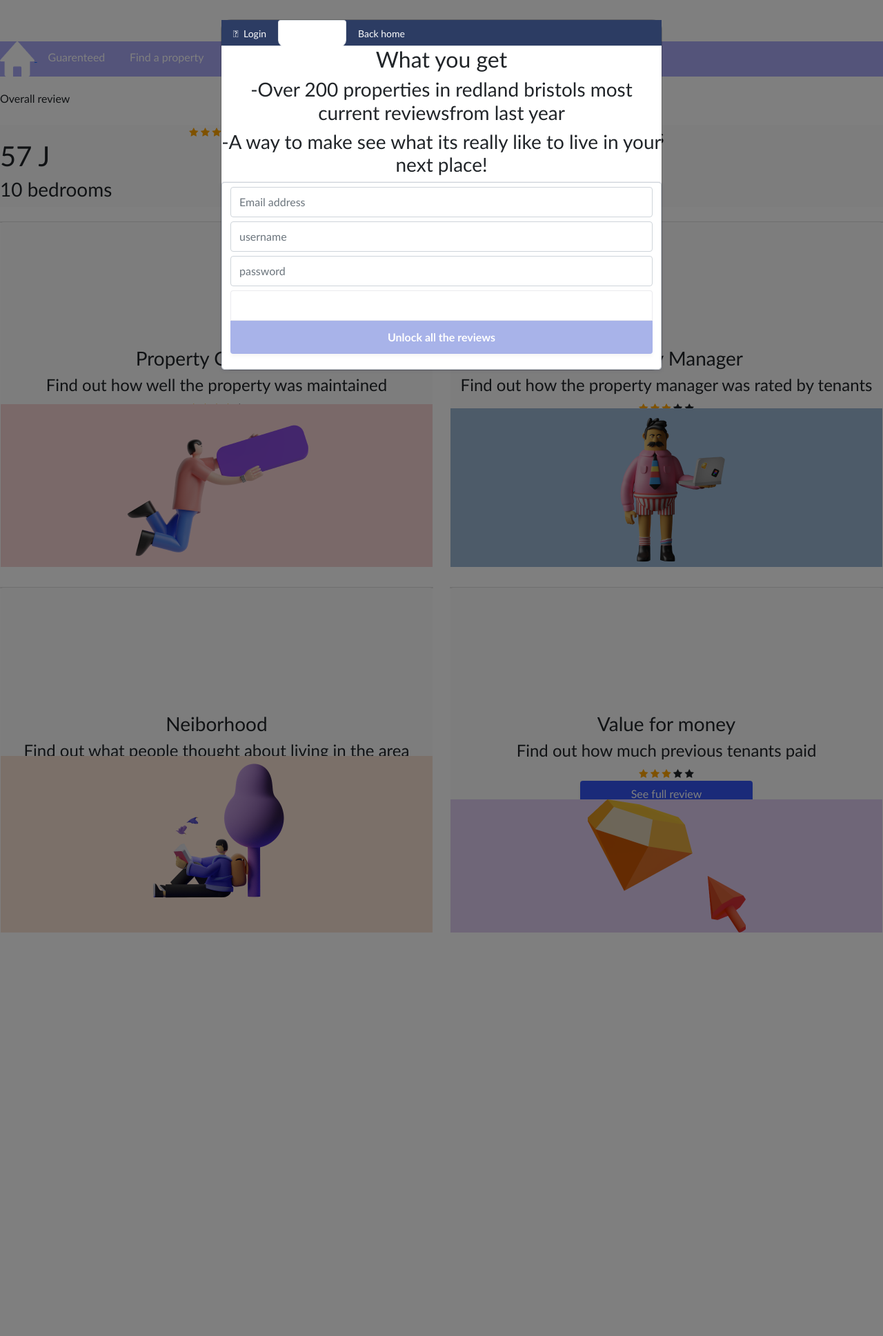
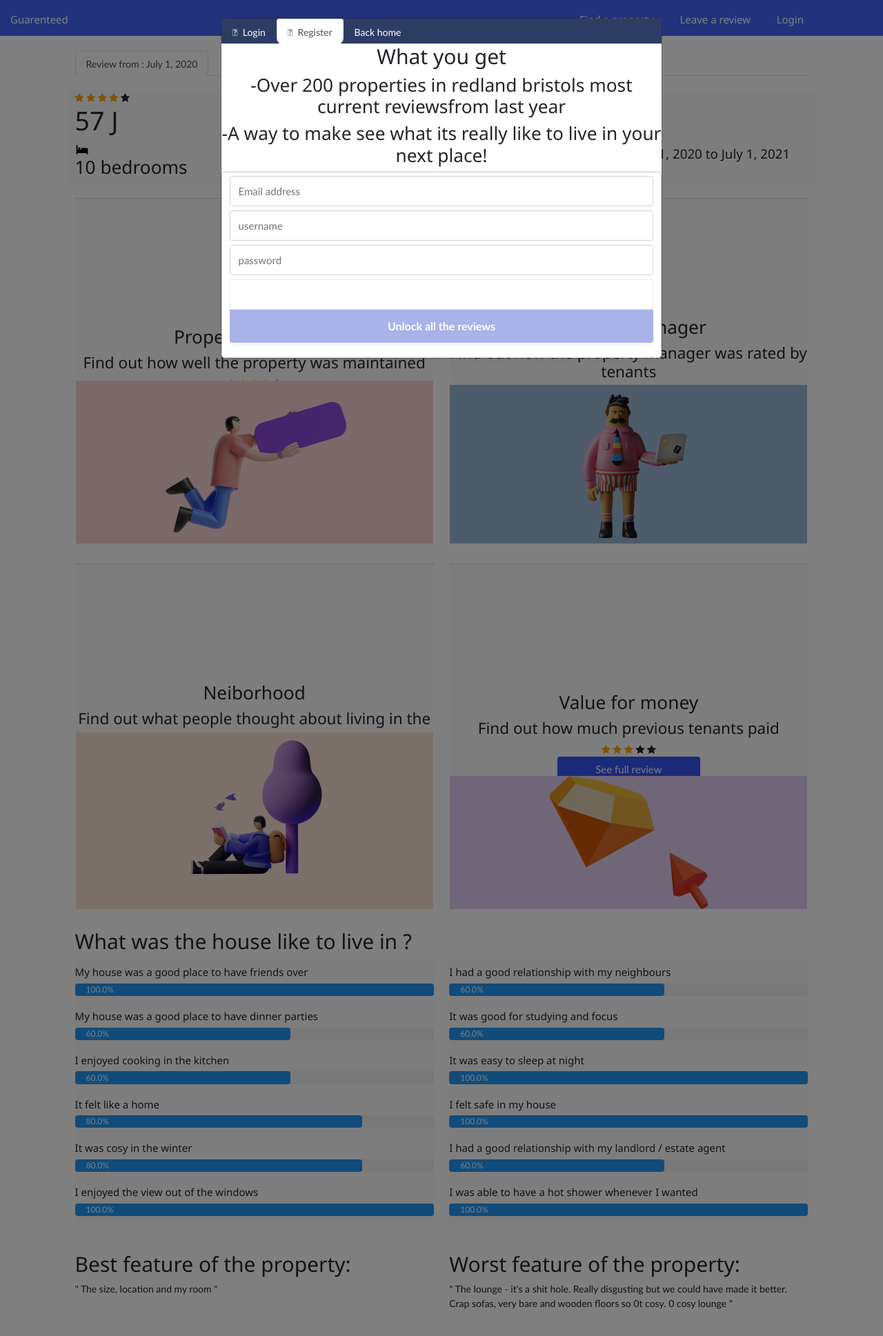
Before and after one commit to ozkilim/gauRENTeedV2, a Django app: page /beta/reasult/5172f942-b13c-460b-9267-166099044251/ in a window 1280 px wide. Shown: the top 1937 px of the page at 69% size. Run offline with Django 3.2, Linux system fonts and the light colour scheme; data comes from the database, SQL or seed files in the repository; both versions use the stored data as it was after the commit; some libraries are stand-ins or nearby versions.

Commit message:
stylesProduct

```diff
--- a/beta/static/css/sharedStyles.css
+++ b/beta/static/css/sharedStyles.css
@@ -24,21 +24,21 @@ body {
 
 .topnav {
   overflow: hidden;
-  /* color: black !important; */
-  background-color: #a8a8f5 !important;
+  background-color: #4464f6;
+  font-size: 30px;
 }
 .nav-item {
   display: inline-block;
-  color: white !important;
+  color: white;
 }
 .nav-link {
-  color: white !important;
+  color: white;
   border-radius: 10px;
 }
 
 .nav-link:hover {
   background-color: #2c3c63;
-  color: white !important;
+  color: white;
 }
 
 .logo {
@@ -60,8 +60,10 @@ body {
   border-radius: 20px;
 }
 
-.usernameInput {
+.floatRight {
+  float: right;
+  padding-right: 100px;
 }
-
-.passwordInput {
+#gaurenteedWord {
+  /* font-size: 30px; */
 }
--- a/beta/templatetags/myfilters.py
+++ b/beta/templatetags/myfilters.py
@@ -17,3 +17,11 @@ def times(number):
         return None
     else:
         return range(5 - int(number))
+
+
+@register.filter(name='percent')
+def times(number):
+    if number == None:
+        return None
+    else:
+        return (number/5)*100
--- a/templates/base.html
+++ b/templates/base.html
@@ -1,58 +1,75 @@
 {% load static %}
 <!DOCTYPE html>
 <html>
-
   <head>
     <!-- <link rel="stylesheet" type="text/css" href="{% static 'css/search.css' %}"> -->
     <title>search</title>
-    <meta charset="utf-8">
-    <link rel="stylesheet" href="https://maxcdn.bootstrapcdn.com/bootstrap/4.0.0/css/bootstrap.min.css"
-        integrity="sha384-Gn5384xqQ1aoWXA+058RXPxPg6fy4IWvTNh0E263XmFcJlSAwiGgFAW/dAiS6JXm" crossorigin="anonymous">
-    <script src="https://code.jquery.com/jquery-3.2.1.slim.min.js"
+    <meta charset="utf-8" />
+    <link
+      rel="stylesheet"
+      href="https://maxcdn.bootstrapcdn.com/bootstrap/4.0.0/css/bootstrap.min.css"
+      integrity="sha384-Gn5384xqQ1aoWXA+058RXPxPg6fy4IWvTNh0E263XmFcJlSAwiGgFAW/dAiS6JXm"
+      crossorigin="anonymous"
+    />
+    <script
+      src="https://code.jquery.com/jquery-3.2.1.slim.min.js"
       integrity="sha384-KJ3o2DKtIkvYIK3UENzmM7KCkRr/rE9/Qpg6aAZGJwFDMVNA/GpGFF93hXpG5KkN"
-        crossorigin="anonymous"></script>
-    <script src="https://cdnjs.cloudflare.com/ajax/libs/popper.js/1.12.9/umd/popper.min.js"
+      crossorigin="anonymous"
+    ></script>
+    <script
+      src="https://cdnjs.cloudflare.com/ajax/libs/popper.js/1.12.9/umd/popper.min.js"
       integrity="sha384-ApNbgh9B+Y1QKtv3Rn7W3mgPxhU9K/ScQsAP7hUibX39j7fakFPskvXusvfa0b4Q"
-        crossorigin="anonymous"></script>
-    <script src="https://maxcdn.bootstrapcdn.com/bootstrap/4.0.0/js/bootstrap.min.js"
+      crossorigin="anonymous"
+    ></script>
+    <script
+      src="https://maxcdn.bootstrapcdn.com/bootstrap/4.0.0/js/bootstrap.min.js"
       integrity="sha384-JZR6Spejh4U02d8jOt6vLEHfe/JQGiRRSQQxSfFWpi1MquVdAyjUar5+76PVCmYl"
-        crossorigin="anonymous"></script>
+      crossorigin="anonymous"
+    ></script>
 
-    {% block styles %}
-    {% endblock %}
+    {% block styles %} {% endblock %}
     <script type="text/javascript">
-        $axure.utils.getTransparentGifPath = function () { return 'resources/images/transparent.gif'; };
-        $axure.utils.getOtherPath = function () { return 'resources/Other.html'; };
-        $axure.utils.getReloadPath = function () { return 'resources/reload.html'; };
+      $axure.utils.getTransparentGifPath = function () {
+        return "resources/images/transparent.gif";
+      };
+      $axure.utils.getOtherPath = function () {
+        return "resources/Other.html";
+      };
+      $axure.utils.getReloadPath = function () {
+        return "resources/reload.html";
+      };
     </script>
-    <link rel="stylesheet" type="text/css" href="{% static 'css/sharedStyles.css' %}">
+    <link
+      rel="stylesheet"
+      type="text/css"
+      href="{% static 'css/sharedStyles.css' %}"
+    />
   </head>
 
   <body>
-<!-- </div>
-<div class = "gauRENTeedBlock" >
-<a href="{% url 'landing' %}">
-<img id="u83_img" class="img" src={% static "images/search/u8.png" %} />
+    <div class="topnav">
+      <!-- <a href="{% url 'landing' %}">
+        <img class="logo" src={% static "images/landing/house.png" %} />
       </a> -->
-<!-- </div> -->
-    <div class="topnav">
-            <a href="{% url 'landing' %}">
-                <img class="logo" src={% static "images/landing/house.png" %} />
-            </a>
-            <h6 class="nav-item">
-                <a class="nav-link" href="{% url 'landing' %}">Guarenteed</a>
+      <h6 class="nav-item" id="gaurenteedTab">
+        <a class="nav-link" href="{% url 'landing' %}" id="gaurenteedWord"
+          >Guarenteed</a
+        >
       </h6>
+      <div class="floatRight">
         <h6 class="nav-item">
           <a class="nav-link" href="{% url 'landing' %}">Find a property</a>
         </h6>
         <h6 class="nav-item">
-                    <a class="nav-link" href="https://docs.google.com/forms/d/e/1FAIpQLSfEMVLlGoX0YkhiqItTKH_xA2Cqj0jH4XVqLFE_duOY_C3bXA/viewform">Leave a review</a>
+          <a
+            class="nav-link"
+            href="https://docs.google.com/forms/d/e/1FAIpQLSfEMVLlGoX0YkhiqItTKH_xA2Cqj0jH4XVqLFE_duOY_C3bXA/viewform"
+            >Leave a review</a
+          >
         </h6>
 
         {% if user.is_authenticated %}
-                <h6 class="nav-item">
-                    logged in as: {{request.user.username}}
-                </h6>
+        <h6 class="nav-item">logged in as: {{request.user.username}}</h6>
         <h6 class="nav-item">
           <a class="nav-link" href="{% url 'logout' %}">Logout</a>
         </h6>
@@ -60,30 +77,20 @@
         <h6 class="nav-item">
           <a class="nav-link" href="{% url 'login' %}">Login</a>
         </h6>
-
         {% endif %}
-                <h6 class="nav-item">
-                    <a class="nav-link" href="{% url 'aboutUs' %}">About us</a>
-                </h6>
-
+      </div>
     </div>
 
-    <br>
+    <br />
     <!-- paage rendered here -->
     <div class="row">
-        <div class="col">
+      <div class="col"></div>
+      <div class="col-10">{% block content %} {% endblock %}</div>
+      <div class="col"></div>
     </div>
-        <div class="col-10">
-            {% block content %}
-            {% endblock %}
-        </div>
-        <div class="col">
-        </div>
-    </div>
-    <br>
-    <br>
-    <br>
+    <br />
+    <br />
+    <br />
     <!-- make this sent to bottom of page.. -->
   </body>
-
 </html>
--- a/templates/landing.html
+++ b/templates/landing.html
@@ -6,7 +6,6 @@
 {% endblock %}
 
 {% block content %}
-<br>
 
 <div class="landingback" >
 <div class="row" >
--- a/templates/tempReasult.html
+++ b/templates/tempReasult.html
@@ -3,6 +3,7 @@
 {% load socialaccount %}
 {% load static %}
 {% block styles %}
+<link rel="stylesheet" href="https://www.w3schools.com/w3css/4/w3.css">
 <link rel="stylesheet" href="https://cdnjs.cloudflare.com/ajax/libs/font-awesome/4.7.0/css/font-awesome.min.css">
 <link href="https://cdn.jsdelivr.net/npm/bootstrap@5.0.2/dist/css/bootstrap.min.css" rel="stylesheet" integrity="sha384-EVSTQN3/azprG1Anm3QDgpJLIm9Nao0Yz1ztcQTwFspd3yD65VohhpuuCOmLASjC" crossorigin="anonymous">
 <link rel="stylesheet" type="text/css" href="{% static 'css/searchreasult.css' %}">
@@ -141,9 +142,8 @@ border-radius: 15px;
 }
 @import url('https://fonts.googleapis.com/css?family=Arima+Madurai:100,200,300,400,500,700,800,900');
 body {
-	margin-top: 60px;
 	font-size: 14px;
-	font-family: 'Arima Madurai', cursive;
+	font-family: "Gill Sans" !important;
 	background-color: #E5E9ED;
 }
 .btn:hover,
@@ -522,6 +522,10 @@ align-items: center;
 .stardiv{
   text-align: center;
 }
+.stardivleft{
+  text-align: left;
+
+}
 
 
 #moreInfoButton{
@@ -543,7 +547,32 @@ align-items: center;
   background-color: white;
 
 }
+.howItwas{
+  background-color:#FAFAFA ;
+  padding-block: 10px;
+  padding-top: 10px;
+  font-size: 12px;
+}
+.nav-item{
+  /* background-color: black; */
+}
+.nav-link{
+  /* background-color: yellow; */
+  color: black;
+
+}
+.nav-link:hover {
+  background-color: white;
+  color: black;
+}
+.reviewListTitiles{
+  background-color: yellow;
+}
+.bedim{
+
+}
 </style>
+
 {% endblock %}
 {% block content %}
 
@@ -765,8 +794,6 @@ function closeAllModals() {
     document.body.removeChild(modalsBackdrops[i]);
  }
 }
-
-
               </script>
 
                 </div>
@@ -776,60 +803,14 @@ function closeAllModals() {
         </div>
 </div>
 </div>
-</div>
+<!-- </div> -->
 
 
 {% endif %}
 
- <!-- <div class="row">
-<div class="col-4">
-<h1>Review Timeline</h1>
-<img id="u251_img" class="u251_img" src={% static "images/onereasult/u250.png" %} />
-<h4>Click on a review year to see what past tennants thought</h4>
-<ul class="nav nav-pills mb-3" id="pills-tab" role="tablist">
-    {% for review in reviews %}
-     make newest tab show first..so make sure it comes through in correct order from db
-    <li class="nav-item">
-        find way to make newest tab active at start.. -->
-        <!-- <a class="nav-link" id={{review}} data-toggle="pill" href=#{{review.id}} role="tab"
-            aria-controls={{review.id}} aria-selected="true">{{review.moveIn}} - {{review.moveOut}}</a>
-    </li>
-    {% endfor %} -->
-<!-- </ul>   -->
 
-<!-- <iframe
-    width="400"
-    height="450"
-    style="border:0"
-    loading="lazy"
-    allowfullscreen
-    src="https://www.google.com/maps/embed/v1/place?key=AIzaSyDlVTN-szxnm6ZMM8yWxZuuBIREfD8snjk
-        &q={{property.address}}">
-</iframe>
-</div>
-<div class="col-8">
-<div class ="aggregateValueDiv"><h4>Review timeline for {{property.address}}</h4>
-        <h6>
-    Average overall rating over all reviews of this property:
-    <div class="keyBox">
-    {% for i in aggregateReview|times %}
-                <img src="{% static "images/search_results/u53.png" %}" class="Rating--Star">
 
-                {% endfor %}
-
-                {% for i in aggregateReview|leftover %}
-                    <img src="{% static "images/search_results/u52.png" %}" class="Rating--Star">
-                {% endfor %}
-    </div>
-    </h6>
-</div>
-</div>
-        <hr> -->
-<div>
-    {% for review in reviews %}
-        <!-- review. -->
-<!--
-        verified
+        <!-- verified
         property
         reviewDate
         timeStamp
@@ -876,6 +857,7 @@ function closeAllModals() {
         feltLikeAHome
         cosyInWinter
         windowView
+
         neighboursRelationship
         study
         easyToSleepAtNight
@@ -895,18 +877,27 @@ function closeAllModals() {
         landlordComments
         areaBenefits
         areaPerks
-        wouldRecommendProperty  -->
+        wouldRecommendProperty -->
 
+<ul class="nav nav-tabs" id="myTab" role="tablist">
+  {% for review in reviews %}
+  <li class="nav-item" id = "reviewListTitiles">
+    <a class="nav-link" id={{review}} data-toggle="tab" href=#{{review.id}} role="tab" aria-controls={{review.id}} aria-selected="true">Review from : {{review.moveIn}}</a>
+  </li>
+{% endfor %}
+</ul>
 
-
-<div class="row" id="RatingsRow">
+<div class="tab-content" id="nav-tabContent">
+{% for review in reviews %}
+<div class="tab-pane" id={{review.id}} role="tabpanel" aria-labelledby={{review.id}}>
+<!-- <div class="row" id="RatingsRow">
   <h6>Overall review</h6>
-</div>
+</div> -->
 <br>
 <div class="row" id="titleRow">
   <div class="col-6">
 
-    <div class="stardiv">
+    <div class="stardivleft">
       {% for i in aggregateReview|times %}
       <span class="fa fa-star checked"></span>
       {% endfor %}
@@ -915,11 +906,24 @@ function closeAllModals() {
       {% endfor %}
     </div>
     <h1>{{property.fullAddress}} {{property.postcode}}</h1>
+    <div>
+      <img class="bedim" src={% static "images/search_results/OccupiedBed.png" %} />
     <h3>{{ review.bedroomNumber }} bedrooms</h3>
+  </div>
     </div>
     <div class="col-6">
-      <h3>What this property offers</h3>
+      <h3>About the review</h3>
+      <div>
+        {{review.verified}}
+      </div>
+      <div>
+        {{review.livingConfirmation}}
+      </div>
+      <div>
+        <h5>The last tennants stayed from {{review.moveIn}} to  {{review.moveOut}}</h5>
+      </div>
     </div>
+
 </div>
 
 <br>
@@ -967,6 +971,7 @@ function closeAllModals() {
                 <div class="accordion-body">{{ review.buildigComment }}</div>
               </div>
             </div>
+
             <div class="accordion-item">
               <h2 class="accordion-header" id="flush-headingTwo">
                 <button class="accordion-button collapsed" type="button" data-bs-toggle="collapse" data-bs-target="#flush-collapseTwo" aria-expanded="false" aria-controls="flush-collapseTwo">
@@ -985,6 +990,7 @@ function closeAllModals() {
                 <div class="accordion-body"> {{ review.utilitiesComment }}</div>
               </div>
             </div>
+
             <div class="accordion-item">
               <h2 class="accordion-header" id="flush-headingThree">
                 <button class="accordion-button collapsed" type="button" data-bs-toggle="collapse" data-bs-target="#flush-collapseThree" aria-expanded="false" aria-controls="flush-collapseThree">
@@ -1003,6 +1009,45 @@ function closeAllModals() {
                 <div class="accordion-body">{{ review.bedroomQualityComment }}</div>
               </div>
             </div>
+
+            <div class="accordion-item">
+              <h2 class="accordion-header" id="flush-headingTwo">
+                <button class="accordion-button collapsed" type="button" data-bs-toggle="collapse" data-bs-target="#flush-collapseTwo" aria-expanded="false" aria-controls="flush-collapseTwo">
+                  <h5>Move in hygene </h5>
+                  <div class="stardiv">
+                    {% for i in review.moveInHygene|times %}
+                    <span class="fa fa-star checked"></span>
+                    {% endfor %}
+                    {% for i in review.moveInHygene|leftover %}
+                    <span class="fa fa-star"></span>
+                    {% endfor %}
+                  </div>
+                </button>
+              </h2>
+              <div id="flush-collapseTwo" class="accordion-collapse collapse" aria-labelledby="flush-headingTwo" data-bs-parent="#accordionFlushExample">
+                <div class="accordion-body"> {{ review.moveInHygeneComment }}</div>
+              </div>
+            </div>
+
+            <div class="accordion-item">
+              <h2 class="accordion-header" id="flush-headingTwo">
+                <button class="accordion-button collapsed" type="button" data-bs-toggle="collapse" data-bs-target="#flush-collapseTwo" aria-expanded="false" aria-controls="flush-collapseTwo">
+                  <h5>Furnishings quality</h5>
+                  <div class="stardiv">
+                    {% for i in review.furnishings|times %}
+                    <span class="fa fa-star checked"></span>
+                    {% endfor %}
+                    {% for i in review.furnishings|leftover %}
+                    <span class="fa fa-star"></span>
+                    {% endfor %}
+                  </div>
+                </button>
+              </h2>
+              <div id="flush-collapseTwo" class="accordion-collapse collapse" aria-labelledby="flush-headingTwo" data-bs-parent="#accordionFlushExample">
+                <div class="accordion-body"> {{ review.furnishingsComment }}</div>
+              </div>
+            </div>
+
           </div>
           <div class="imdiv1">
             <img class="firstIm" src={% static "images/search_results/Saly-6.png" %} />
@@ -1149,26 +1194,28 @@ function closeAllModals() {
                 </div>
               </div>
             </div>
+
             <div class="accordion-item">
-              <h2 class="accordion-header" id="flush-headingTwo">
-                <button class="accordion-button collapsed" type="button" data-bs-toggle="collapse" data-bs-target="#flush-collapseTwo" aria-expanded="false" aria-controls="flush-collapseTwo">
-                  Accordion Item #2
-                </button>
+              <h2 class="accordion-header" id="flush-headingOne">
+                <button class="accordion-button collapsed" type="button" data-bs-toggle="collapse" data-bs-target="#flush-collapseOne" aria-expanded="false" aria-controls="flush-collapseOne">
+
+                  <h5>How safe did you feel living in the area?</h5>
+                  <div class="stardiv">
+                    {% for i in review.neighbourhoodSafety|times %}
+                    <span class="fa fa-star checked"></span>
+                    {% endfor %}
+                    {% for i in review.neighbourhoodSafety|leftover %}
+                    <span class="fa fa-star"></span>
+                    {% endfor %}
+                  </div>
+                  </button>
               </h2>
-              <div id="flush-collapseTwo" class="accordion-collapse collapse" aria-labelledby="flush-headingTwo" data-bs-parent="#accordionFlushExample">
-                <div class="accordion-body">Placeholder content for this accordion, which is intended to demonstrate the <code>.accordion-flush</code> class. This is the second item's accordion body. Let's imagine this being filled with some actual content.</div>
+              <div id="flush-collapseOne" class="accordion-collapse collapse" aria-labelledby="flush-headingOne" data-bs-parent="#accordionFlushExample">
+                <div class="accordion-body">{{review.neighbourhoodSafetyComment}}
+                </div>
               </div>
             </div>
-            <div class="accordion-item">
-              <h2 class="accordion-header" id="flush-headingThree">
-                <button class="accordion-button collapsed" type="button" data-bs-toggle="collapse" data-bs-target="#flush-collapseThree" aria-expanded="false" aria-controls="flush-collapseThree">
-                  Accordion Item #3
-                </button>
-              </h2>
-              <div id="flush-collapseThree" class="accordion-collapse collapse" aria-labelledby="flush-headingThree" data-bs-parent="#accordionFlushExample">
-                <div class="accordion-body">Placeholder content for this accordion, which is intended to demonstrate the <code>.accordion-flush</code> class. This is the third item's accordion body. Nothing more exciting happening here in terms of content, but just filling up the space to make it look, at least at first glance, a bit more representative of how this would look in a real-world application.</div>
-              </div>
-            </div>
+
           </div>
           <div class="imdiv1">
             <img class="firstIm" src={% static "images/search_results/Saly-16.png" %} />
@@ -1252,15 +1299,117 @@ function closeAllModals() {
  </div>
 </div>
 
+<div class ="row">
+  <h2>What was the house like to live in ?</h2>
+  <div class = "col-6">
+    <div class="howItwas">
+      <h6>My house was a good place to have friends over</h6>
+      <div class="w3-light-grey w3-round">
+        <div class="w3-container w3-blue w3-round" style="width:{{ review.goodPlaceForFriends|percent }}%">{{ review.goodPlaceForFriends|percent }}%
+        </div>
+    </div>
+    </div>
+    <div class="howItwas">
+      <h6>My house was a good place to have dinner parties</h6>
+      <div class="w3-light-grey w3-round">
+        <div class="w3-container w3-blue w3-round" style="width:{{ review.goodPlaceForDinnerParties|percent }}%">{{ review.goodPlaceForDinnerParties|percent }}%
+        </div>
+        </div>
+      </div>
+    <div class="howItwas">
+      <h6>I enjoyed cooking in the kitchen</h6>
+      <div class="w3-light-grey w3-round">
+        <div class="w3-container w3-blue w3-round" style="width:{{ review.enjoyedCooking|percent }}%">{{ review.enjoyedCooking|percent }}%
+        </div>
+        </div>
+    </div>
+    <div class="howItwas">
+      <h6>It felt like a home</h6>
+      <div class="w3-light-grey w3-round">
+        <div class="w3-container w3-blue w3-round" style="width:{{ review.feltLikeAHome|percent }}%">{{ review.feltLikeAHome|percent }}%
+        </div>
+        </div>
+    </div>
+    <div class="howItwas">
+      <h6>It was cosy in the winter</h6>
+       <div class="w3-light-grey w3-round">
+      <div class="w3-container w3-blue w3-round" style="width:{{ review.cosyInWinter|percent }}%">{{ review.cosyInWinter|percent }}%
+      </div>
+      </div>
+    </div>
+    <div class="howItwas">
+      <h6>I enjoyed the view out of the windows</h6>
+      <div class="w3-light-grey w3-round">
+        <div class="w3-container w3-blue w3-round" style="width:{{ review.windowView|percent }}%">{{ review.windowView|percent }}%
+        </div>
+        </div>
+    </div>
+<br><br>
+    <div><h2>Best feature of the property:</h2>" {{ review.likedMost }} "</div>
+  </div>
+  <div class = "col-6">
+    <div class="howItwas">
+      <h6>I had a good relationship with my neighbours</h6>
+      <div class="w3-light-grey w3-round">
+        <div class="w3-container w3-blue w3-round" style="width:{{ review.neighboursRelationship|percent }}%">{{ review.neighboursRelationship|percent }}%
+        </div>
+        </div>
+    </div>
+    <div class="howItwas">
+      <h6>It was good for studying and focus</h6>
+      <div class="w3-light-grey w3-round">
+        <div class="w3-container w3-blue w3-round" style="width:{{ review.study|percent }}%">{{ review.study|percent }}%
+        </div>
+        </div>
+    </div>
+    <div class="howItwas">
+      <h6>It was easy to sleep at night</h6>
+      <div class="w3-light-grey w3-round">
+        <div class="w3-container w3-blue w3-round" style="width:{{ review.easyToSleepAtNight|percent }}%">{{ review.easyToSleepAtNight|percent }}%
+        </div>
+        </div>
+    </div>
+    <div class="howItwas">
+      <h6>I felt safe in my house</h6>
+      <div class="w3-light-grey w3-round">
+        <div class="w3-container w3-blue w3-round" style="width:{{ review.feltSafe|percent }}%">{{ review.feltSafe|percent }}%
+        </div>
+    </div>
+  </div>
+    <div class="howItwas">
+      <h6>I had a good relationship with my landlord / estate agent</h6>
+      <div class="w3-light-grey w3-round">
+        <div class="w3-container w3-blue w3-round" style="width:{{ review.landlordRelationship|percent }}%">{{ review.landlordRelationship|percent }}%
+        </div>
+        </div>
+    </div>
+    <div class="howItwas">
+      <h6>I was able to have a hot shower whenever I wanted</h6>
+      <div class="w3-light-grey w3-round">
+        <div class="w3-container w3-blue w3-round" style="width:{{ review.hotShower|percent }}%">{{ review.hotShower|percent }}%
+        </div>
+        </div>
+    </div>
+    <br><br>
 
+    <div><h2>Worst feature of the property: </h2> " {{ review.likedLeast }} "</div>
+
+  </div>
+  </div>
+</div>
 
 {% endfor %}
+
 </div>
+
 <script>
     jQuery(function(){
        jQuery('.nav-link').click();
     });
 </script>
+
+
+
 <script>
     $(document).ready(function(){
         $("#loginPayModal").modal('show');
```
Also changed, not shown: beta/static/css/landing.css (+10 -0 lines), beta/static/images/search_results/OccupiedBed.png (added), db.sqlite3, sourceData/Cleaned Redland Renting Experience  (Responses,cleaned) - Form responses 1.csv, 1 other file. Lines whose indentation alone changed are shown as unchanged.
